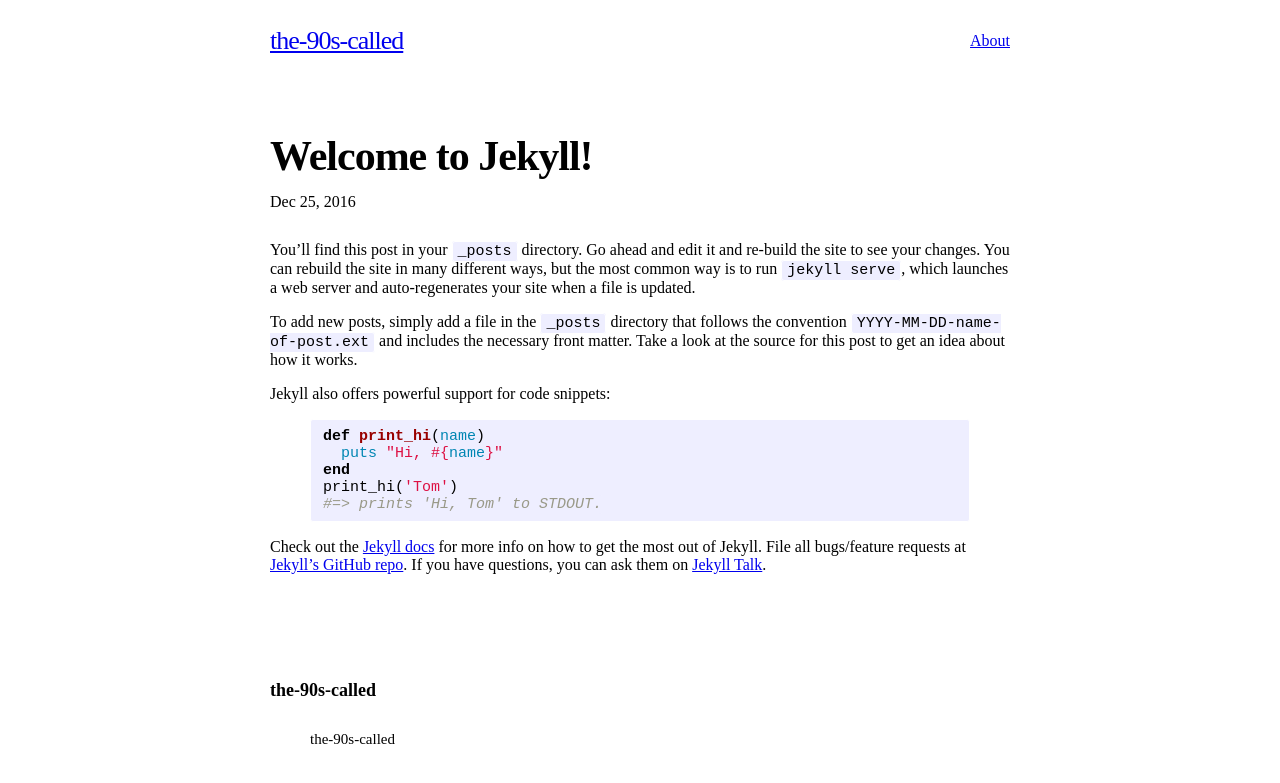
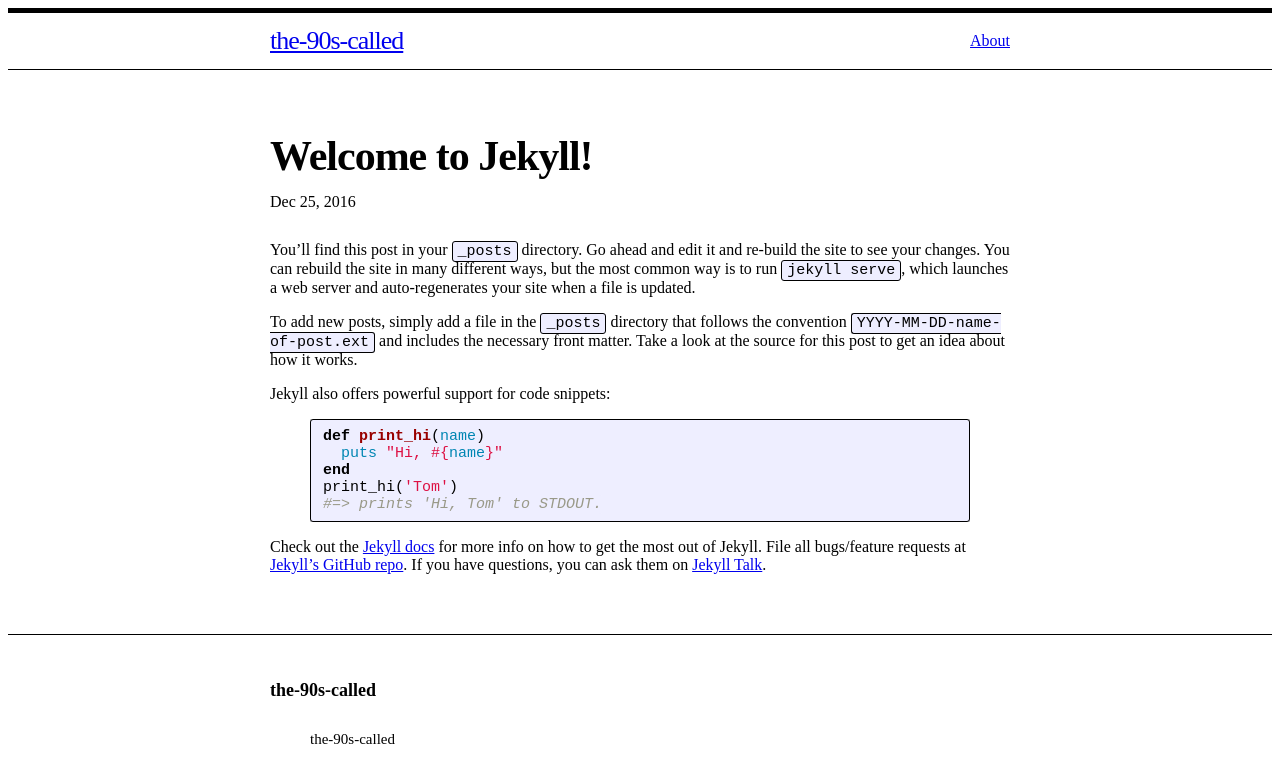
Before and after one commit to michaelshmitty/the-90s-called, a Jekyll site: the page built from _posts/2016-12-25-welcome-to-jekyll.markdown, in a window 1280 px wide. Shown: the top 783 px of the page. Built offline with Jekyll 4.4.1, drawn with Linux system fonts in a browser that asks for light colours.

Commit message:
Use black for borders instead of white.

```diff
--- a/_sass/90s/_base.scss
+++ b/_sass/90s/_base.scss
@@ -4,7 +4,7 @@
 pre,
 code {
   font-size: 15px;
-  border: 1px solid #fff;
+  border: 1px solid #000;
   border-radius: 3px;
   background-color: #eef;
 }
--- a/_sass/90s/_layout.scss
+++ b/_sass/90s/_layout.scss
@@ -2,8 +2,8 @@
  * Site header
  */
 .site-header {
-  border-top: 5px solid #fff;
-  border-bottom: 1px solid #fff;
+  border-top: 5px solid #000;
+  border-bottom: 1px solid #000;
   min-height: 56px;
 
   // Positioning context for the mobile navigation icon
@@ -31,7 +31,7 @@
     position: absolute;
     top: 9px;
     right: $spacing-unit / 2;
-    border: 1px solid #fff;
+    border: 1px solid #000;
     border-radius: 5px;
     text-align: right;
 
@@ -73,7 +73,7 @@
  * Site footer
  */
 .site-footer {
-  border-top: 1px solid #fff;
+  border-top: 1px solid #000;
   padding: $spacing-unit 0;
 }
 
--- a/_sass/90s/_syntax-highlighting.scss
+++ b/_sass/90s/_syntax-highlighting.scss
@@ -2,7 +2,7 @@
  * Syntax highlighting styles
  */
 .highlight {
-  background: #fff;
+  background: #ccc;
   @extend %vertical-rhythm;
 
   .highlighter-rouge & {
--- a/_sass/minima/_base.scss
+++ /dev/null
@@ -1,76 +0,0 @@
-/**
- * Code formatting
- */
-pre,
-code {
-  font-size: 15px;
-  border: 1px solid #fff;
-  border-radius: 3px;
-  background-color: #eef;
-}
-
-code {
-  padding: 1px 5px;
-}
-
-pre {
-  padding: 8px 12px;
-  overflow-x: auto;
-
-  > code {
-    border: 0;
-    padding-right: 0;
-    padding-left: 0;
-  }
-}
-
-/**
- * Set `margin-bottom` to maintain vertical rhythm
- */
-h1, h2, h3, h4, h5, h6,
-p, blockquote, pre,
-ul, ol, dl, figure,
-%vertical-rhythm {
-  margin-bottom: $spacing-unit / 2;
-}
-
-/**
- * Wrapper
- */
-.wrapper {
-  max-width: -webkit-calc(#{$content-width} - (#{$spacing-unit} * 2));
-  max-width:         calc(#{$content-width} - (#{$spacing-unit} * 2));
-  margin-right: auto;
-  margin-left: auto;
-  padding-right: $spacing-unit;
-  padding-left: $spacing-unit;
-  @extend %clearfix;
-
-  @include media-query($on-laptop) {
-    max-width: -webkit-calc(#{$content-width} - (#{$spacing-unit}));
-    max-width:         calc(#{$content-width} - (#{$spacing-unit}));
-    padding-right: $spacing-unit / 2;
-    padding-left: $spacing-unit / 2;
-  }
-}
-
-
-
-/**
- * Clearfix
- */
-%clearfix:after {
-  content: "";
-  display: table;
-  clear: both;
-}
-
-
-
-/**
- * Icons
- */
-.icon > svg {
-  display: inline-block;
-  vertical-align: middle;
-}
```
